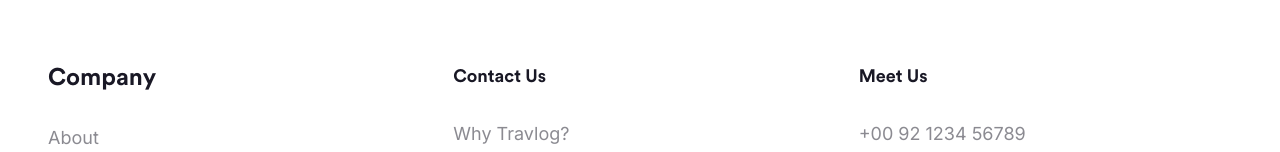
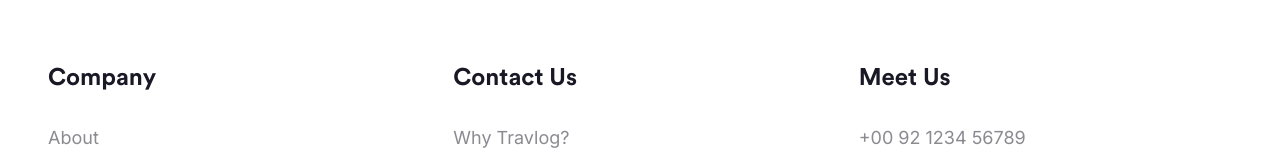
Before and after one commit to NdeZzz05/belajar-Responsive-Design, a React (Create React App) app: page / in a window 1280 px wide. Shown: the part 6262-6414 px from the top of the page. Built offline with nearby package versions, Linux system fonts and the light colour scheme.

Commit message:
update 2 interactive

```diff
--- a/src/App.js
+++ b/src/App.js
@@ -491,9 +491,9 @@ export const App = () => {
                   <p className="text-grey-0 opacity-50 text-base sm:text-[18px]">Mobile</p>
                 </div>
               </div>
-              <div className="flex flex-col sm:w-1/3 sm:flex-col sm:justify-normal sm:gap-8">
+              <div className="flex flex-col gap-4 sm:w-1/3 sm:flex-col sm:justify-normal sm:gap-8">
                 <div className="flex justify-between">
-                  <h2 className="text-grey-0 font-bold text-lg">Contact Us</h2>
+                  <h2 className="text-grey-0 font-bold text-lg sm:text-2xl">Contact Us</h2>
                   <img src={icondropdown} alt="" className={`sm:hidden ${activeDropDown === "contact" ? "rotate-180" : "rotate-0"}`} onClick={() => handleItemDropDown("contact")} />
                 </div>
                 <div className={`flex flex-col gap-2 sm:flex sm:flex-col sm:gap-8 ${activeDropDown === "contact" ? "block" : "hidden"} `}>
@@ -503,9 +503,9 @@ export const App = () => {
                   <p className="text-grey-0 opacity-50 text-base sm:text-[18px]">Blog</p>
                 </div>
               </div>
-              <div className="flex flex-col sm:w-1/3 sm:flex-col sm:justify-normal sm:gap-8">
+              <div className="flex flex-col gap-4 sm:w-1/3 sm:flex-col sm:justify-normal sm:gap-8">
                 <div className="flex justify-between">
-                  <h2 className="text-grey-0 font-bold text-lg">Meet Us</h2>
+                  <h2 className="text-grey-0 font-bold text-lg sm:text-2xl">Meet Us</h2>
                   <img src={icondropdown} alt="" className={`sm:hidden ${activeDropDown === "meet" ? "rotate-180" : "rotate-0"}`} onClick={() => handleItemDropDown("meet")} />
                 </div>
                 <div className={`flex flex-col gap-2 sm:flex sm:flex-col sm:gap-8 ${activeDropDown === "meet" ? "block" : "hidden"} `}>
```
